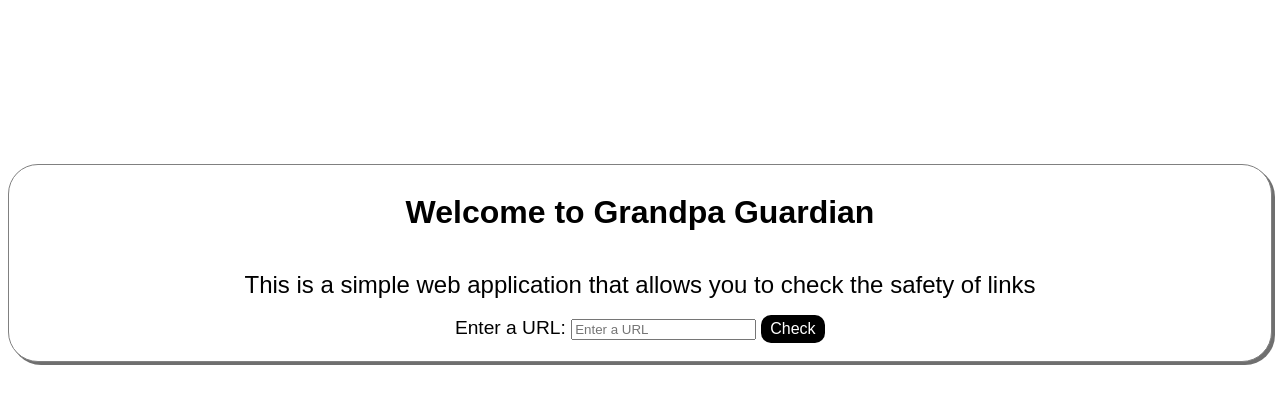
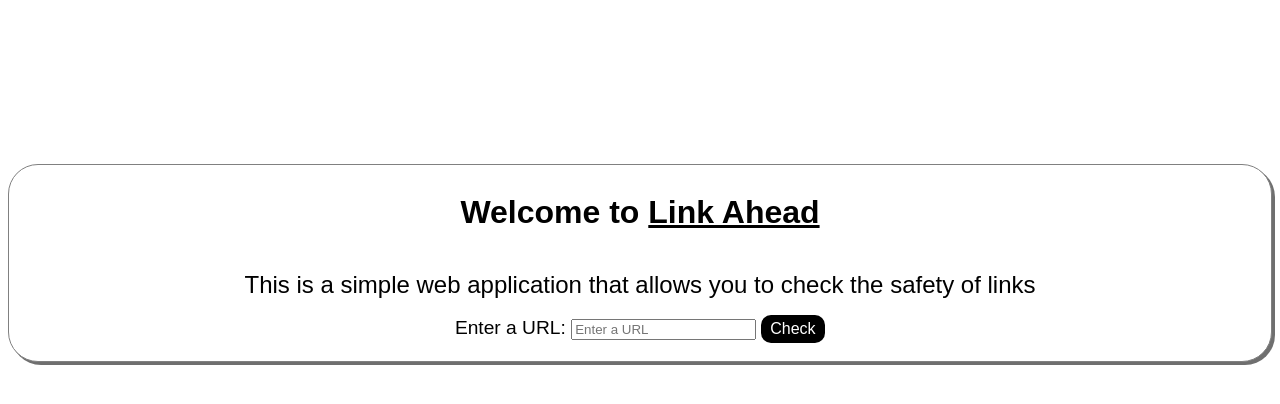
Before and after one commit to oZep/uOttaHack6-Link-Ahead, a Flask app: page / in a window 1280 px wide. Shown: the part 152-556 px from the top of the page. Run offline with Flask 3, Linux system fonts and the light colour scheme; parts of the project's set-up code (start-up, migrations or seed data) failed here and were passed over.

Commit message:
changed name ; (

```diff
--- a/templates/index.html
+++ b/templates/index.html
@@ -64,11 +64,11 @@
 <html lang="en">
 <head>
     <meta charset="UTF-8">
-    <title>Grandpa Guardian</title>
+    <title>Link Ahead</title>
 </head>
 <body>
    <div class="container">
-       <h2 class="title">Welcome to Grandpa Guardian</h2>
+       <h2 class="title">Welcome to <u>Link Ahead</u></h2>
        <p class="description">This is a simple web application that allows you to check the safety of links</p>
         <form action="/api" method="post">
               <label for="url">Enter a URL: </label>
```
